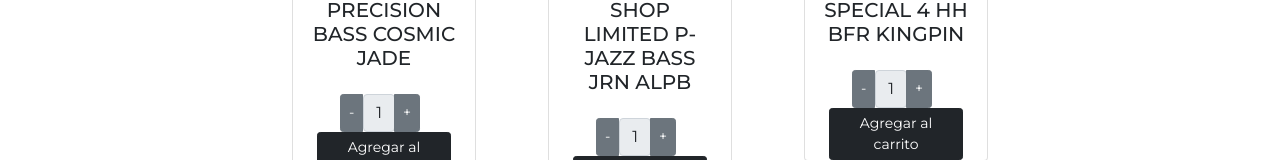
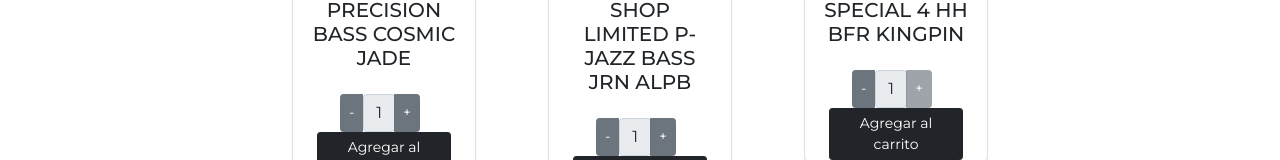
Before and after one commit to PlantaH/eCommerceReactJS, a React (Create React App) app: page / in a window 1280 px wide. Shown: the part 328-488 px from the top of the page. Built offline with nearby package versions, Linux system fonts and the light colour scheme.

Commit message:
Desafio clase 6

```diff
--- a/src/components/ItemCount/ItemCount.jsx
+++ b/src/components/ItemCount/ItemCount.jsx
@@ -14,10 +14,10 @@
        setStockInicial(parseInt(stockInicial) + parseInt(valor))
     }
 
-    useEffect((stock) => {
+    useEffect(() => {
         stockInicial  === stock ? setDisabledAdd(true) : setDisabledAdd(false)
         stockInicial  === 0 ? setDisabledRes(true) : setDisabledRes(false)
-    },[stockInicial] )
+    },[stockInicial,stock] )
 
     const AgregarCarrito = () => {
         setStockInicial(1)
```
